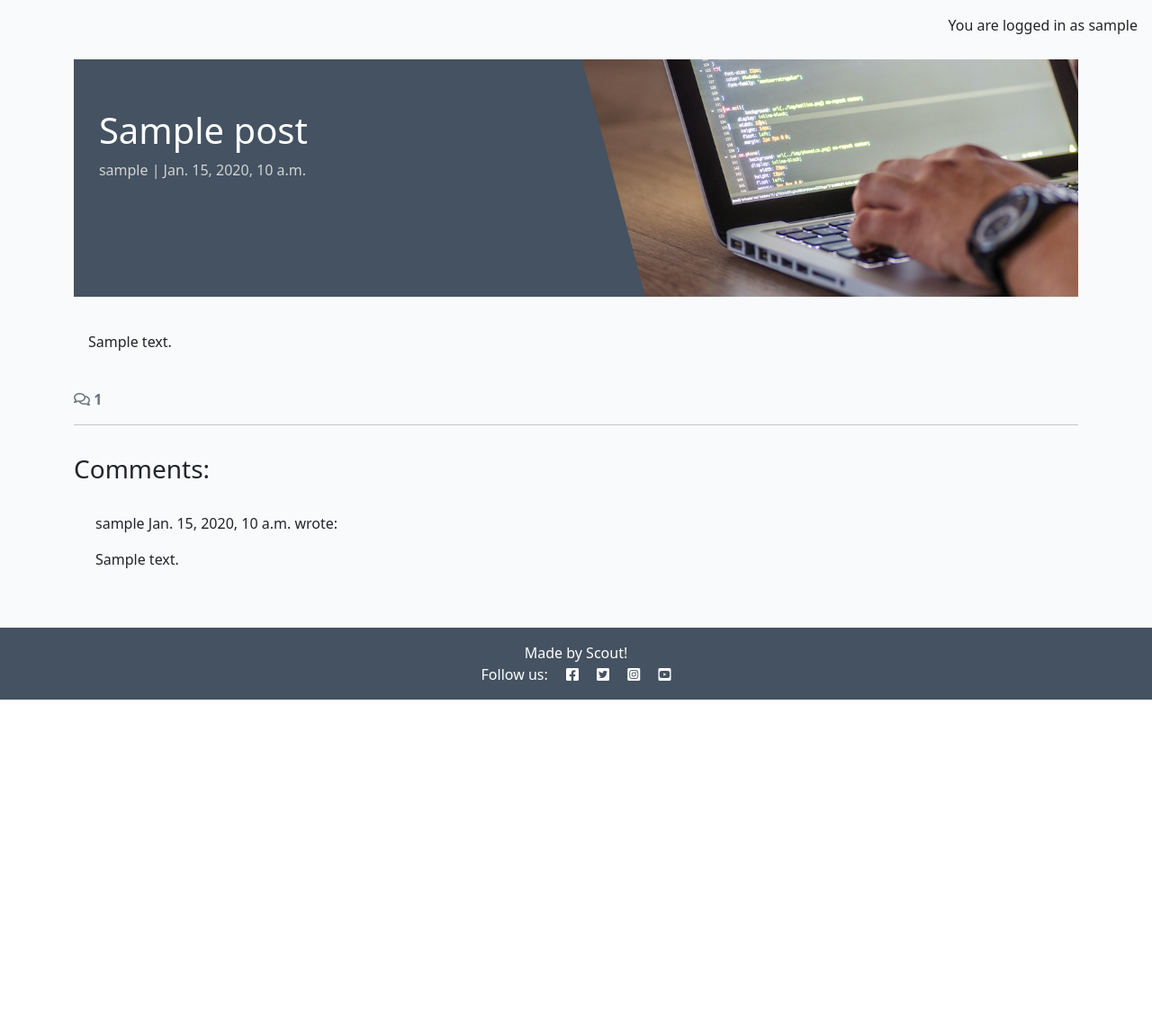
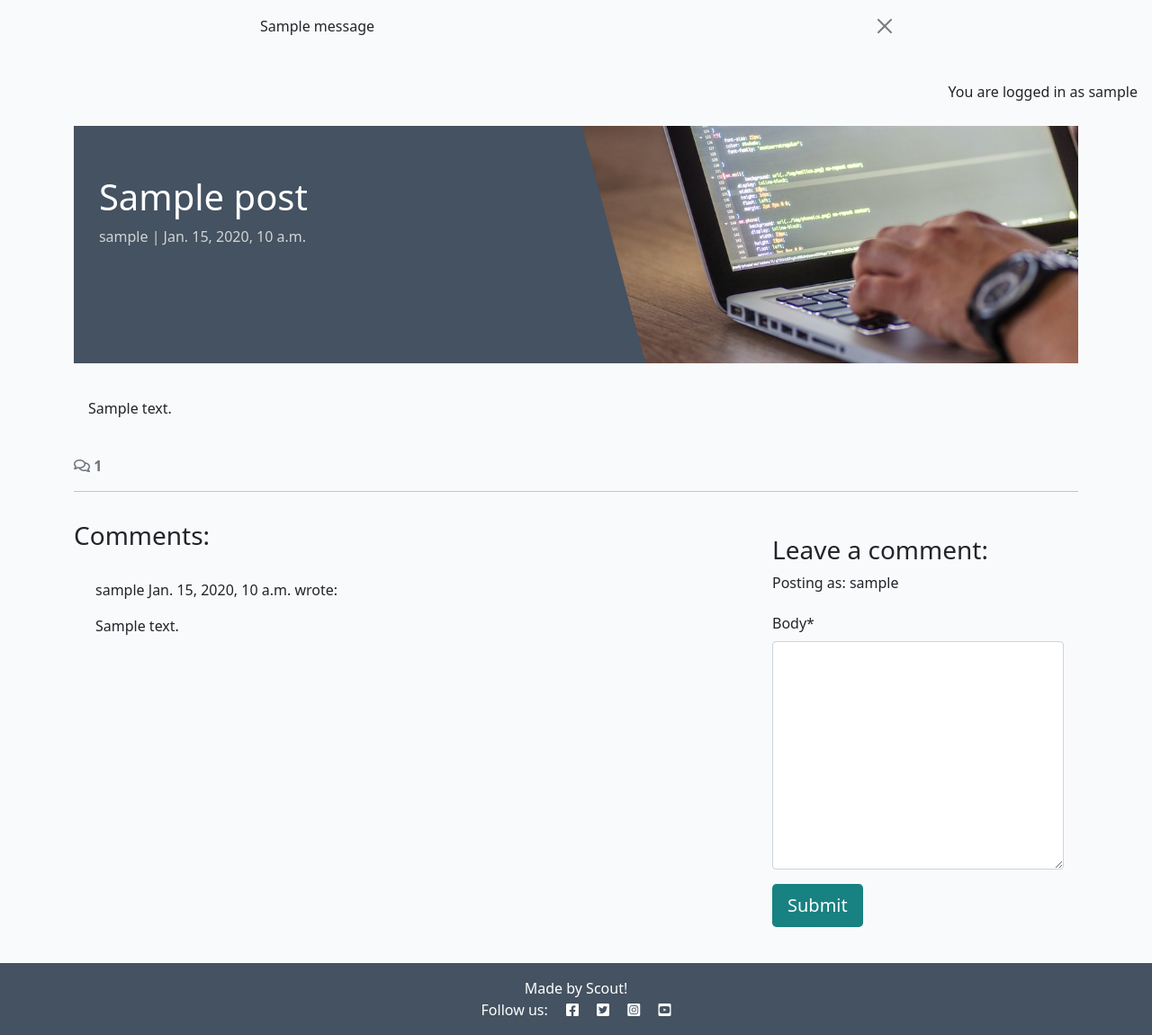
Before and after one commit to Duffew/django-blog, a Django app: a page that uses templates/base.html in a window 1280 px wide. Shown: the part 60-1211 px from the top of the page at 90% size. Before the commit the page ends 838 px from the top, so only its background shows below. Run offline with Django 4.2, Linux system fonts and the light colour scheme; a user stored in the database is signed in; tables that the repository leaves empty hold one stand-in row (values such as "Sample post"); one stand-in notice (Sample message) is shown; some libraries are stand-ins or nearby versions.

Commit message:
enable users to submit comments via crispy forms

```diff
--- /dev/null
+++ b/blog/forms.py
@@ -0,0 +1,8 @@
+from .models import Comment
+from django import forms
+
+
+class CommentForm(forms.ModelForm):
+    class Meta:
+        model = Comment
+        fields = ('body',)
--- a/blog/templates/blog/post_detail.html
+++ b/blog/templates/blog/post_detail.html
@@ -1,5 +1,6 @@
 {% extends 'base.html' %} {% block content %}
 {% load static %}
+{% load crispy_forms_tags %}
 
 <div class="masthead">
     <div class="container">
@@ -71,6 +72,22 @@
                 {% endfor %}
             </div>
         </div>
+        <!-- Creating New Comments -->
+        <div class="col-md-4 card mb-4 mt-3">
+            <div class="card-body">
+                {% if user.is_authenticated %}
+                <h3>Leave a comment:</h3>
+                <p>Posting as: {{ user.username }}</p>
+                <form id="commentForm" method="post" style="margin-top: 1.3em;">
+                    {{ comment_form | crispy }}
+                    {% csrf_token %}
+                    <button id="submitButton" type="submit" class="btn btn-signup btn-lg">Submit</button>
+                </form>
+                {% else %}
+                <p>Log in to leave a comment</p>
+                {% endif %}
+            </div>
+        </div>
     </div>
 </div>
 {% endblock content %}
--- a/blog/views.py
+++ b/blog/views.py
@@ -1,6 +1,8 @@
 from django.shortcuts import render, get_object_or_404
 from django.views import generic
+from django.contrib import messages
 from .models import Post
+from .forms import CommentForm
 
 
 # Create your views here.
@@ -33,6 +35,18 @@ def post_detail(request, slug):
     comments = post.comments.all().order_by("-created_on")
     comment_count = post.comments.filter(approved=True).count()
 
+    if request.method == "POST":
+        comment_form = CommentForm(data=request.POST)
+        if comment_form.is_valid():
+            comment = comment_form.save(commit=False)
+            comment.author = request.user
+            comment.post = post
+            comment.save()
+            messages.add_message(request, messages.SUCCESS,'Comment submitted and awaiting approval'
+    )
+
+    comment_form = CommentForm()
+
     return render(
         request,
         "blog/post_detail.html",
@@ -44,5 +58,6 @@ def post_detail(request, slug):
         # added is POST lessons
         "comments": comments,
         "comment_count": comment_count,
+        "comment_form": comment_form,
         },
     )
--- a/requirements.txt
+++ b/requirements.txt
@@ -1,7 +1,9 @@
 asgiref==3.8.1
+crispy-bootstrap5==0.7
 dj-database-url==0.5.0
 Django==4.2.18
 django-allauth==0.57.2
+django-crispy-forms==2.3
 django-summernote==0.8.20.0
 gunicorn==20.1.0
 oauthlib==3.2.2
--- a/templates/base.html
+++ b/templates/base.html
@@ -84,6 +84,21 @@
         </div>
     </nav>
 
+    <!-- displaying Django messages -->
+    <div class="container">
+        <div class="row">
+            <div class="col-md-8 offset-md-2">
+                {% for message in messages %}
+                <div class="alert {{ message.tags }} alert-dismissible
+          fade show" id="msg" role="alert">
+                    {{ message | safe }}
+                    <button type="button" class="btn-close" data-bs-dismiss="alert" aria-label="Close"></button>
+                </div>
+                {% endfor %}
+            </div>
+        </div>
+    </div>
+
     <main class="flex-shrink-0 main-bg">
         {% if user.is_authenticated %}
         <p class="text-end m-3">You are logged in as {{ user }}</p>
```
Also changed, not shown: codestar/settings.py (+6 -1 lines).
